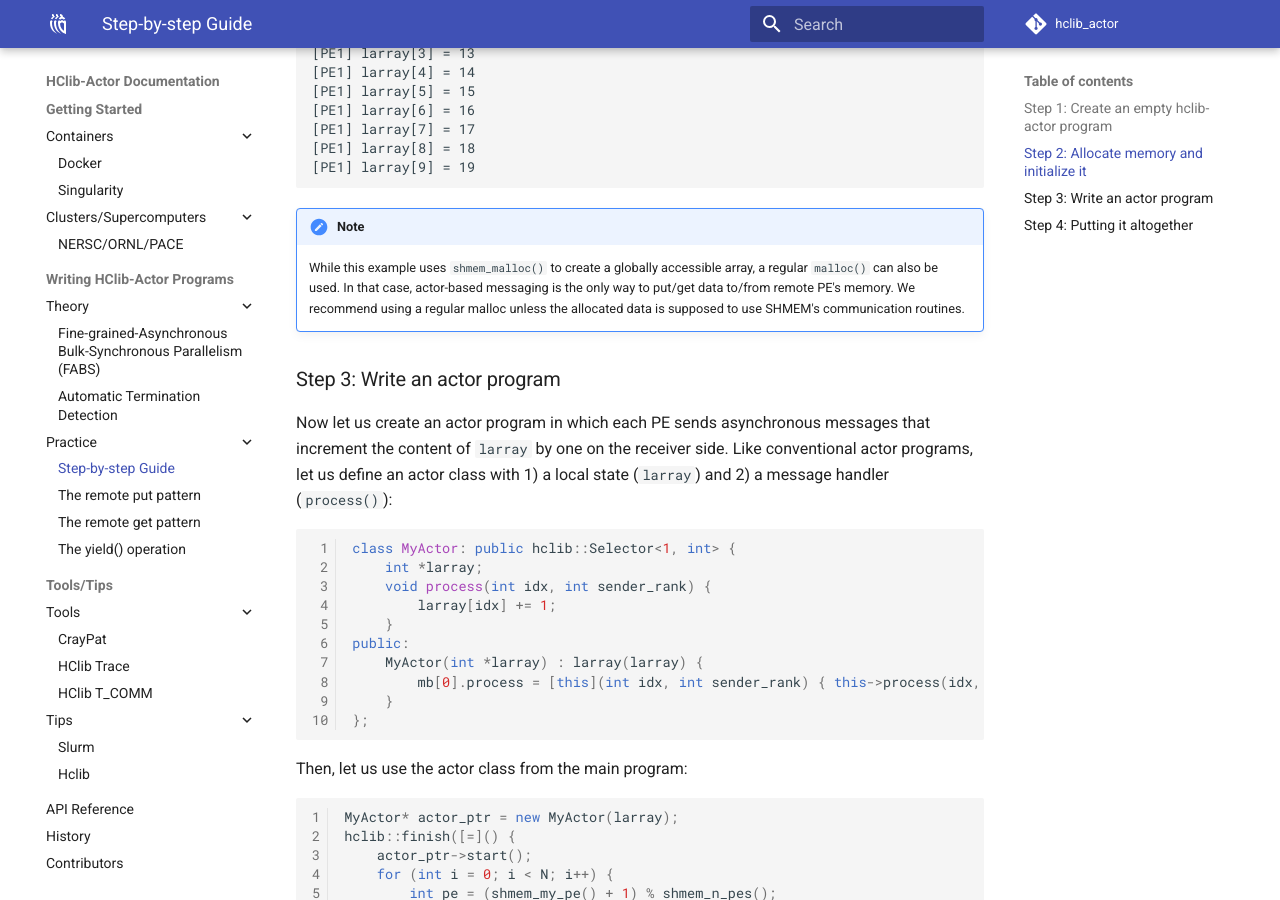
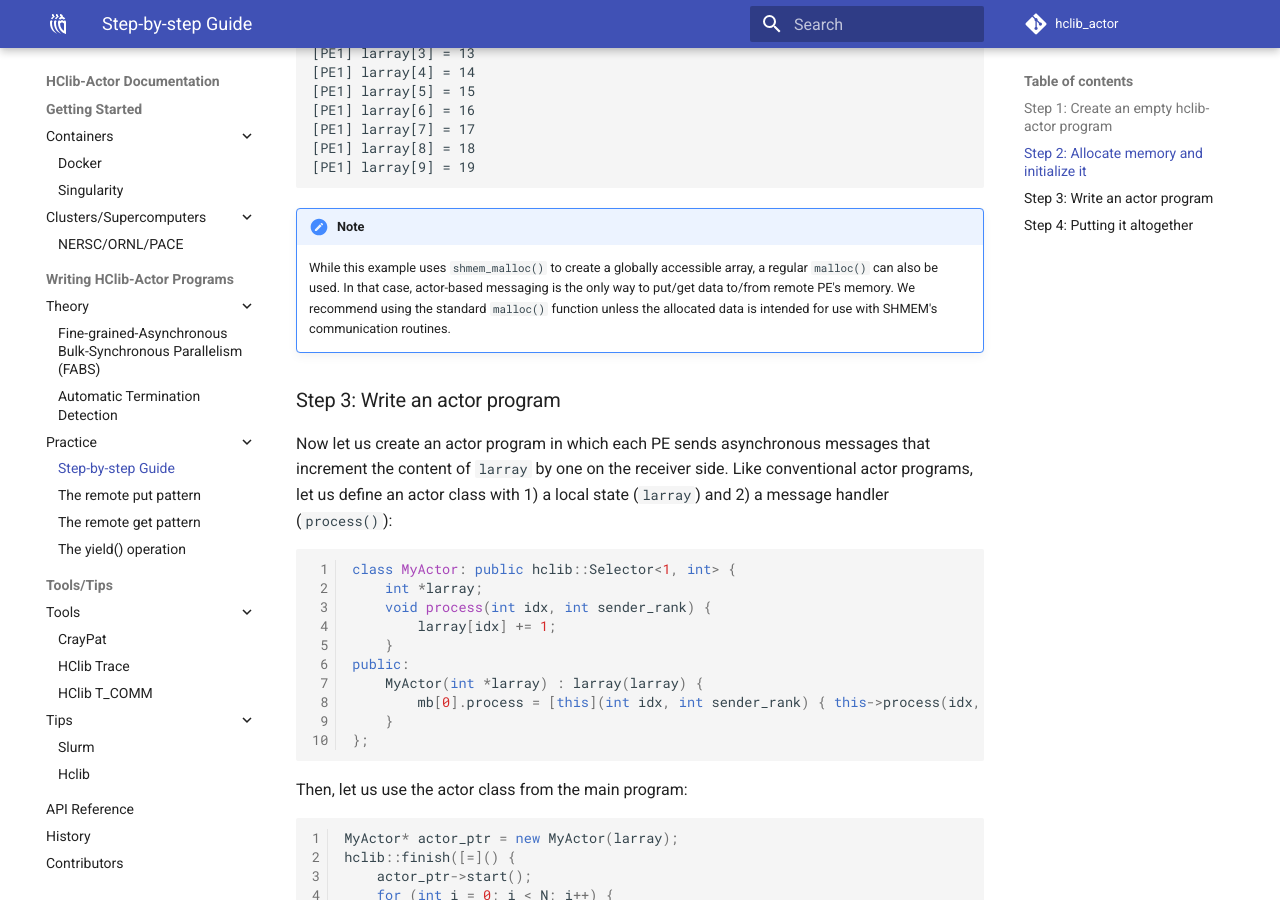
Before and after one commit to ahayashi/hclib-actor, an MkDocs documentation site: the page built from doc/markdowns/details/basics.md, in a window 1280 px wide and 900 px high, scrolled down 1983 px. Built offline with MkDocs 1.6.1 and Material for MkDocs 9.7.7, drawn with Linux system fonts in a browser that asks for light colours; comment, search, counter and statistics services are not loaded.

Commit message:
Update basics.md

```diff
--- a/doc/markdowns/details/basics.md
+++ b/doc/markdowns/details/basics.md
@@ -91,7 +91,7 @@ Here each PE allocates an integer array with N elements and initializes it. Noti
 
 !!! note
 
-    While this example uses `shmem_malloc()` to create a globally accessible array, a regular `malloc()` can also be used. In that case, actor-based messaging is the only way to put/get data to/from remote PE's memory. We recommend using a regular malloc unless the allocated data is supposed to use SHMEM's communication routines.
+    While this example uses `shmem_malloc()` to create a globally accessible array, a regular `malloc()` can also be used. In that case, actor-based messaging is the only way to put/get data to/from remote PE's memory. We recommend using the standard `malloc()` function unless the allocated data is intended for use with SHMEM's communication routines.
 
 ### Step 3: Write an actor program
 
```
